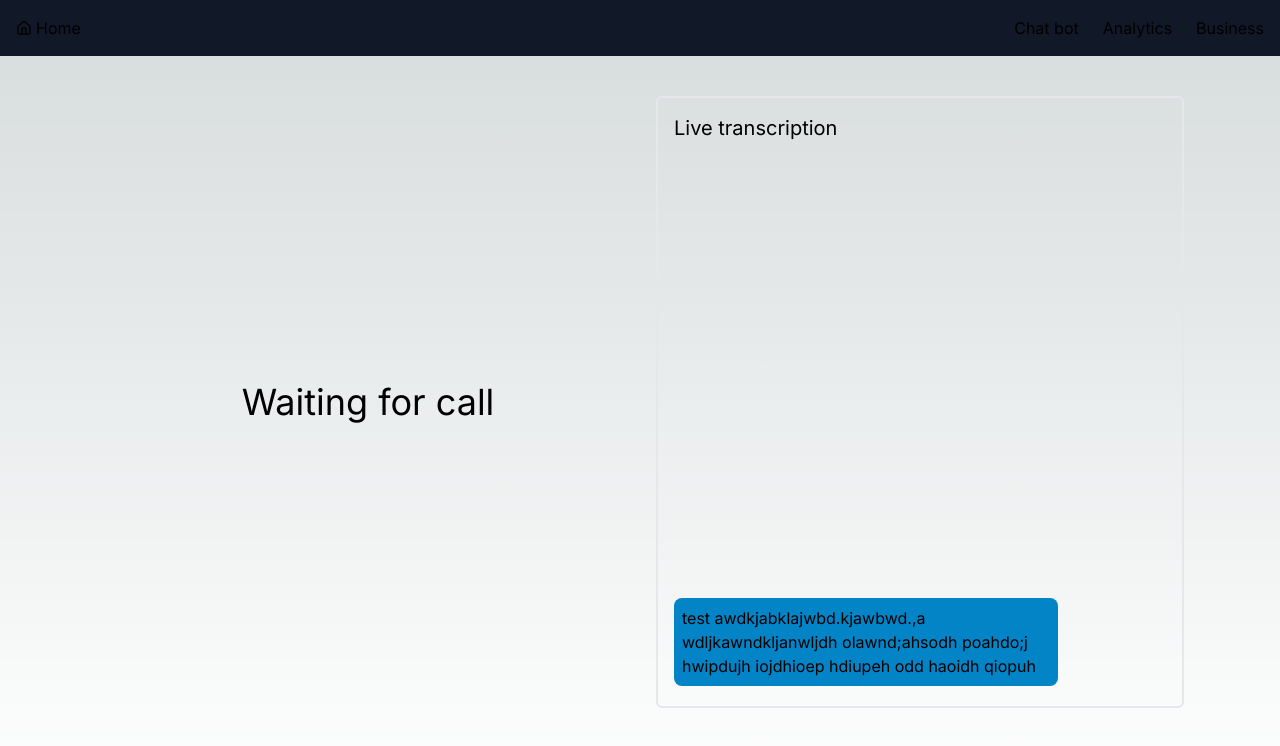
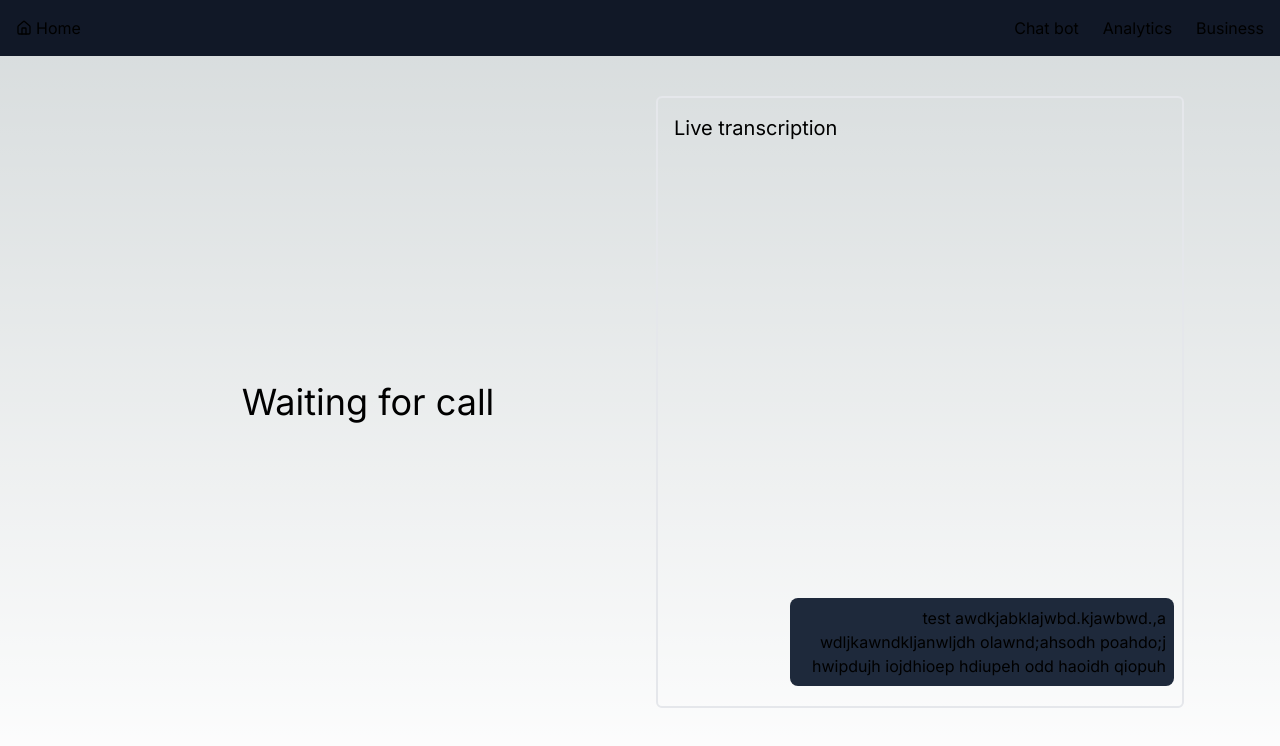
Before and after one commit to bhuvanmdev/PhoneIT, a Next.js app in the folder website/: page / in a window 1280 px wide. Shown: the top 746 px of the page. Built offline with nearby package versions, Linux system fonts and the light colour scheme.

Commit message:
Update page.tsx

```diff
--- a/website/app/page.tsx
+++ b/website/app/page.tsx
@@ -54,7 +54,7 @@ export default function Home() {
           <div className="p-4 pr-0 justify-end flex flex-col mt-12 h-xxlg">
             <div className="overflow-auto pr-2">
               {messageData.length>0?messageData.map((e:string, i:number) =>
-                !isAIResponse ? <Chat msg={e} /> : <ResponseChat msg={e} />
+                isAIResponse ? <Chat msg={e} /> : <ResponseChat msg={e} />
               ):<div className="text-center text-slate-500">Start a phone call to start receiving messages</div>}
             </div>
           </div>
```
